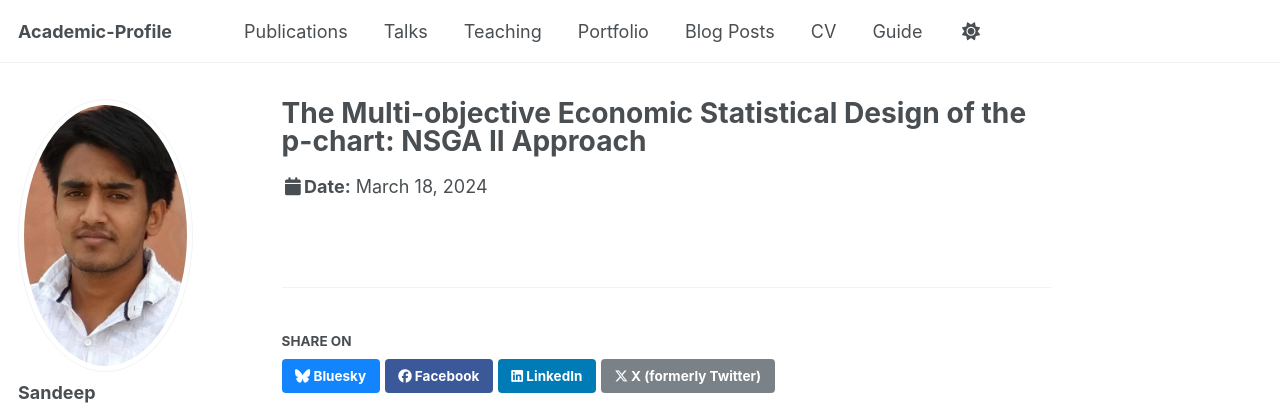
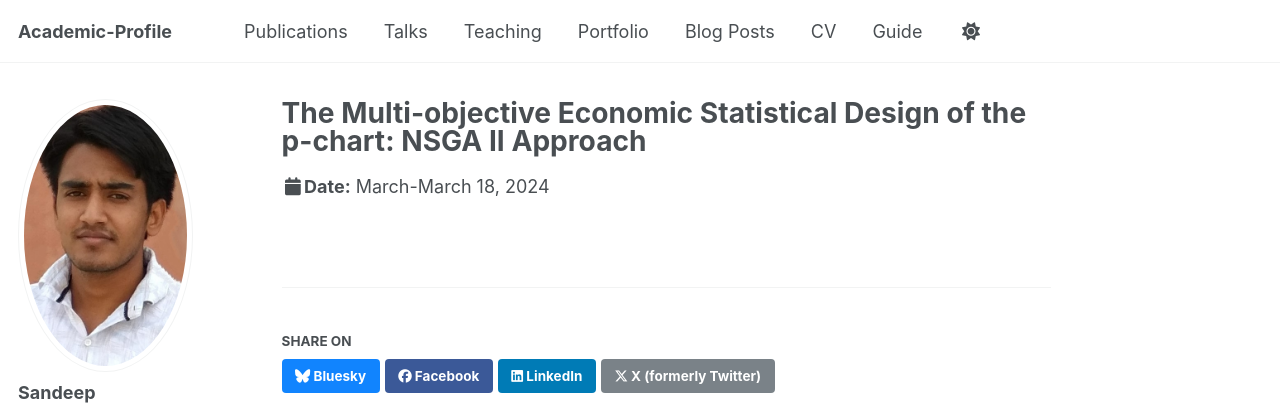
Before and after one commit to sandeepkajal633/sandeepkajal633-1, a Jekyll site: the page built from _talks/2012-03-01-talk-1.md, in a window 1280 px wide. Shown: the top 405 px of the page. Built offline with Jekyll 4.4.1, drawn with Linux system fonts in a browser that asks for light colours; some web fonts are replaced.

Commit message:
Update talk.html

```diff
--- a/_layouts/talk.html
+++ b/_layouts/talk.html
@@ -33,7 +33,7 @@ layout: default
         {% if page.modified %}
           <p class="page__date"><strong><i class="fa fa-fw fa-calendar" aria-hidden="true"></i>Date:</strong> <time datetime="{{ page.modified | date: "%Y-%m-%d" }}">{{ page.modified | date: "%B %d, %Y" }}</time></p>
         {% elsif page.date %}
-          <p class="page__date"><strong><i class="fa fa-fw fa-calendar" aria-hidden="true"></i>Date:</strong> <time datetime="{{ page.date | date_to_xmlschema }}">{{ page.date | date: "%B %d, %Y" }}</time></p>
+          <p class="page__date"><strong><i class="fa fa-fw fa-calendar" aria-hidden="true"></i>Date:</strong> <time datetime="{{ page.date | date_to_xmlschema }}">{{ page.date | date: "%B-%B %d, %Y" }}</time></p>
         {% endif %}
         {% if page.talk_type %}<p>{{page.talk_type}} at {{ page.venue }},  {{page.location}} {% endif %}
 
```
